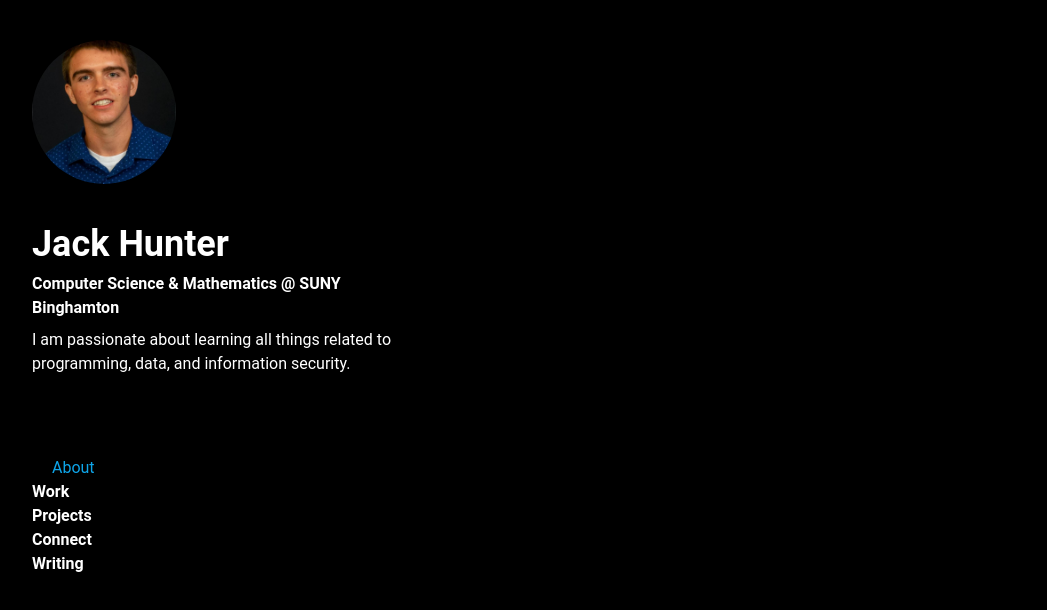
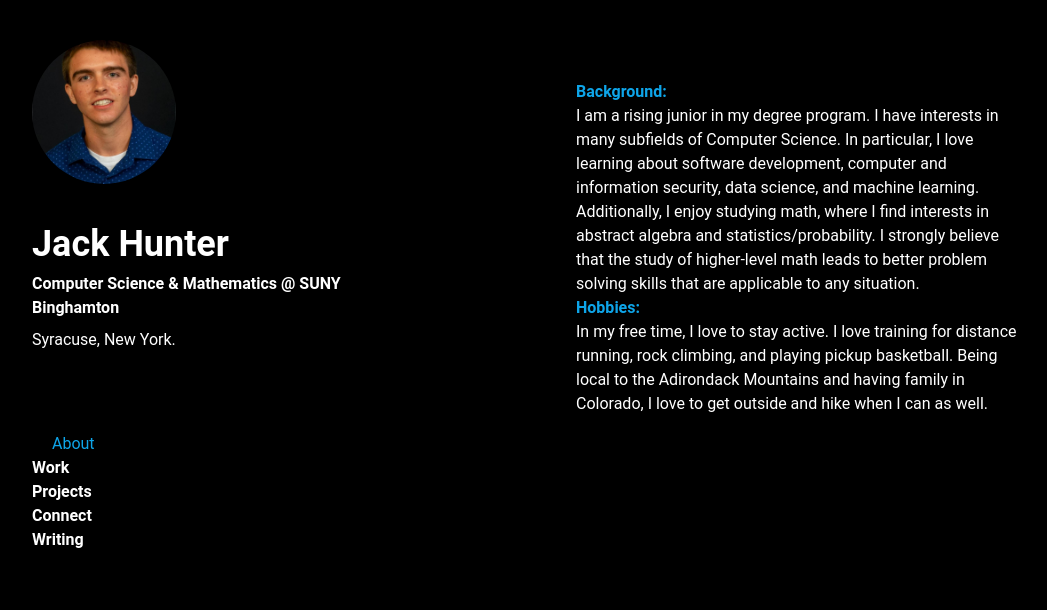
Before and after one commit to jhthirteen/sitev2, a React (Vite) app in the folder dev/personal/: page / in a window 1280 px wide. Shown: the top 610 px of the page, without its empty margins (48-1095 px from the left). Built offline with nearby package versions, Linux system fonts and the light colour scheme.

Commit message:
adding about info

```diff
--- a/dev/personal/src/components/About.jsx
+++ b/dev/personal/src/components/About.jsx
@@ -1,6 +1,11 @@
 const About = () => {
-    <div>
-        <p>Hey, this is some fun things about me.</p>
-    </div>
+    return(
+        <div className="text-white">
+            <h1 className="text-sky-500 font-bold">Background:</h1>
+            <p>I am a rising junior in my degree program. I have interests in many subfields of Computer Science. In particular, I love learning about software development, computer and information security, data science, and machine learning. Additionally, I enjoy studying math, where I find interests in abstract algebra and statistics/probability. I strongly believe that the study of higher-level math leads to better problem solving skills that are applicable to any situation.</p>
+            <h1 className="text-sky-500 font-bold">Hobbies:</h1>
+            <p>In my free time, I love to stay active. I love training for distance running, rock climbing, and playing pickup basketball. Being local to the Adirondack Mountains and having family in Colorado, I love to get outside and hike when I can as well.</p>
+        </div>
+    )
 };
 export default About;
--- a/dev/personal/src/components/HomeText.jsx
+++ b/dev/personal/src/components/HomeText.jsx
@@ -3,7 +3,7 @@ const HomeText = () => {
         <div className="ml-20 mt-10 max-w-sm">
             <h1 className="text-white text-4xl font-bold">Jack Hunter</h1>
             <h2 className="text-white font-bold mt-2">Computer Science & Mathematics @ SUNY Binghamton</h2>
-            <p className="text-white mt-2">I am passionate about learning all things related to programming, data, and information security.</p>
+            <p className="text-white mt-2">Syracuse, New York.</p>
         </div>
     )
 };
--- /dev/null
+++ b/dev/personal/src/components/OptionsText.jsx
@@ -0,0 +1,11 @@
+import About from './About.jsx'
+import Work from './Work.jsx'
+
+const OptionsText = ({ tab }) => {
+    return(
+        <div className=" ml-40 mt-20 max-w-md">
+            { tab === 0 ? <About /> : <Work />}
+        </div>
+    )
+};
+export default OptionsText;
--- /dev/null
+++ b/dev/personal/src/components/Work.jsx
@@ -0,0 +1,6 @@
+const Work = () => {
+    return (
+        <p className="text-white">Work placeholder.</p>
+    )
+};
+export default Work;
--- a/dev/personal/src/pages/HomePage.jsx
+++ b/dev/personal/src/pages/HomePage.jsx
@@ -2,6 +2,7 @@ import { useState } from 'react'
 import Header from '../components/Header'
 import HomeText from '../components/HomeText'
 import Options from '../components/Options'
+import OptionsText from '../components/OptionsText'
 
 const HomePage = () => {
 
@@ -13,10 +14,15 @@ const HomePage = () => {
 
     return (
         <>
-            <div className="min-h-screen flex flex-col bg-black">
-                <Header />
-                <HomeText />
-                <Options tab={activeTab} handle={handleChange}/>
+            <div className="min-h-screen flex bg-black">
+                <div className="flex flex-col">
+                    <Header />
+                    <HomeText />
+                    <Options tab={activeTab} handle={handleChange}/>
+                </div>
+                <div className="flex-grow">
+                    <OptionsText tab={activeTab} />
+                </div>
             </div>
         </>
     )
```
Also changed, not shown: dev/personal/src/components/Connect.jsx (added), dev/personal/src/components/Projects.jsx (added), dev/personal/src/components/Writing.jsx (added).
